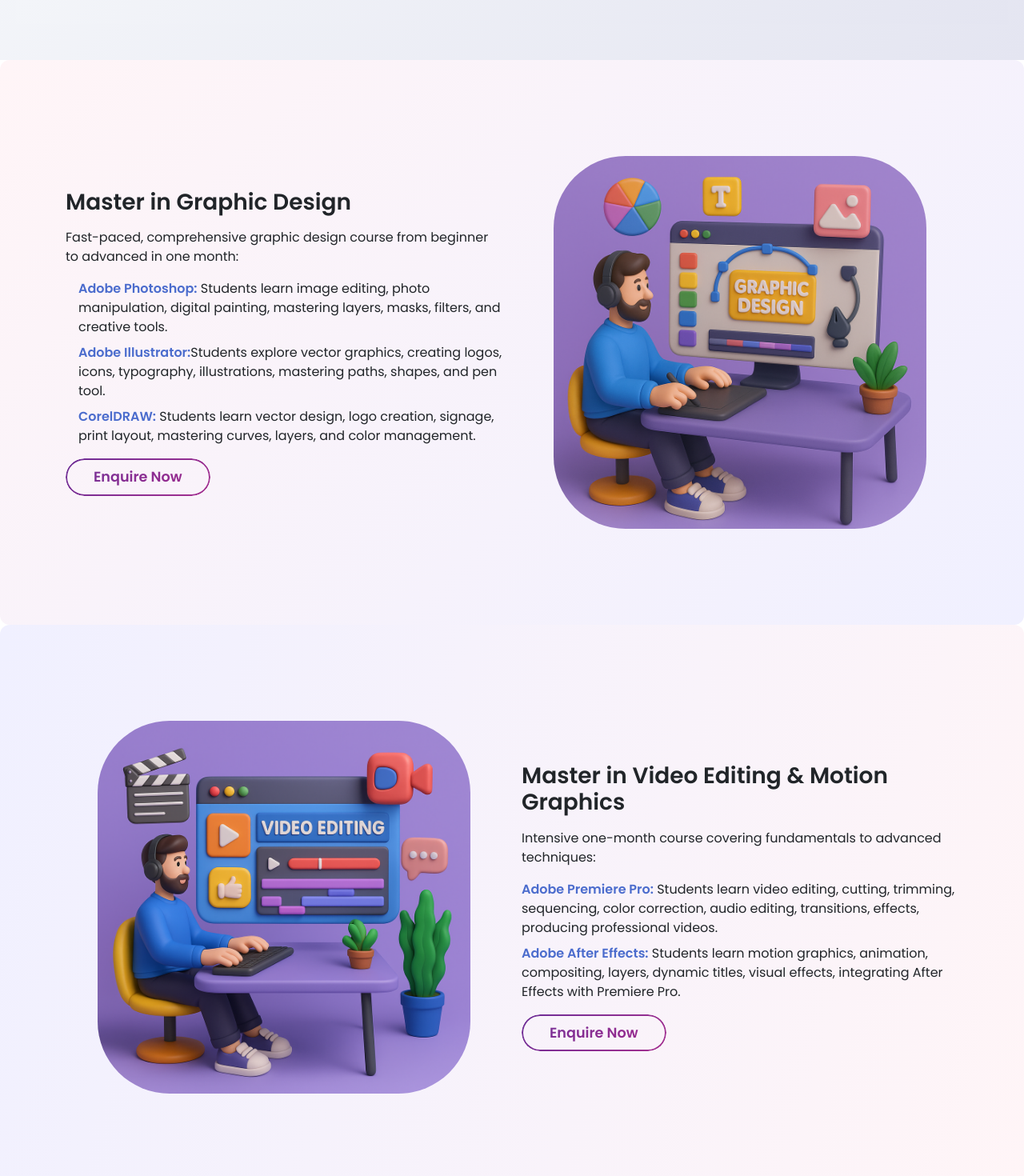
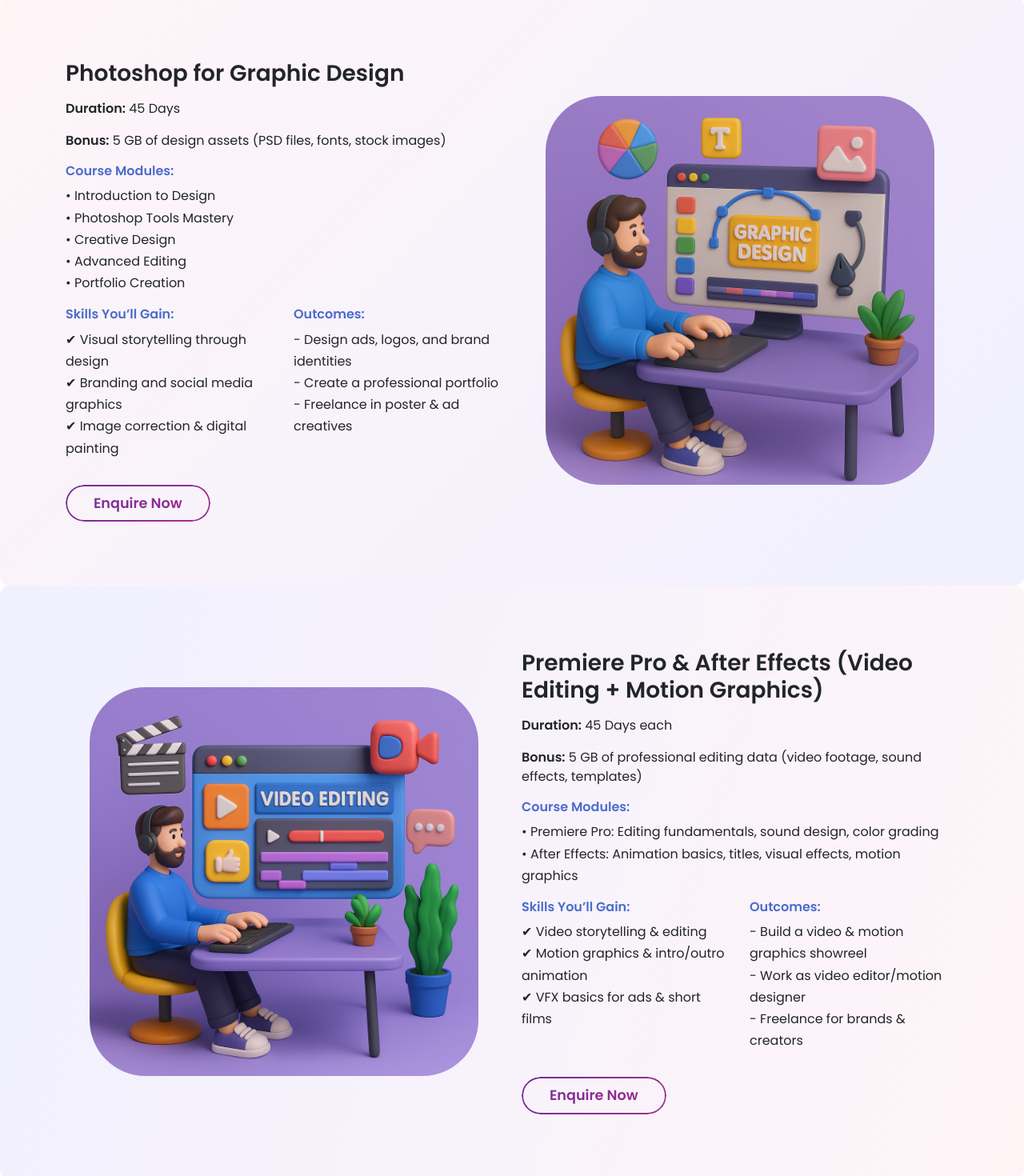
Before and after one commit to colorverse-cvs/cvswr, a React (Vite) app: page /Courses in a window 1280 px wide. Shown: the part 580-2050 px from the top of the page at 80% size. Built offline with nearby package versions, Linux system fonts and the light colour scheme.

Commit message:
add courses and update content and images

```diff
--- a/src/Pages/Courses/Courses.css
+++ b/src/Pages/Courses/Courses.css
@@ -1,4 +1,66 @@
-/* Intro Section */
+ .text-gradient {
+    background: linear-gradient(90deg, #2563eb, #9333ea, #ec4899);
+    -webkit-background-clip: text;
+    -webkit-text-fill-color: transparent;
+  }
+
+  .text-indigo { color: #4f46e5; }
+
+  .why-section {
+    transition: transform 0.3s ease-in-out, box-shadow 0.3s ease-in-out;
+  }
+
+  .why-section:hover {
+    box-shadow: 0 15px 30px rgba(0, 0, 0, 0.1);
+  }
+
+  .benefit-card {
+    transition: transform 0.3s ease, box-shadow 0.3s ease;
+    background: #fdf7ff;
+  }
+
+  .benefit-card:hover {
+    transform: translateY(-5px);
+    box-shadow: 0 12px 25px rgba(0, 0, 0, 0.08);
+  }
+
+  .benefit-card .icon {
+    font-size: 2rem;
+    color: #4f46e5;
+  }
+
+  .enroll-box {
+    background: linear-gradient(to right, #ede9fe, #eef2ff);
+  }
+
+  .enroll-box h5 {
+    font-size: 1.25rem;
+  }
+
+  .enroll-box i {
+    color: #4f46e5;
+  }
+
+.course-section ul {
+  line-height: 1.7;
+}
+
+.course-section h6 {
+  color: #4b6ccd;
+}
+
+.contact-info {
+  font-weight: 600;
+  color: #5b4acc;
+  margin-top: 10px;
+}
+
+.why-section {
+  background: #f7f7ff;
+  padding: 15px 20px;
+  border-radius: 10px;
+}
+
 .intro-section {
     padding: 100px 20px;
     background: linear-gradient(135deg, #f5f7fa, #e4e5f1);
@@ -46,7 +108,7 @@
 
 /* Subtle Faint Gradients */
 .intro-section {
-    padding: 45px 20px;
+    padding: 50px 20px;
     background: linear-gradient(135deg, #f5f7fa, #e4e5f1);
     color: #333;
 }
@@ -75,12 +137,12 @@
     min-height: 380px;
     /* background: rgba(255, 255, 255, 0.4); */
     border-radius: 20px;
-    padding: 30px;
+    padding: 35px;
 }
 
 .floating-img {
     width: -webkit-fill-available;
-    padding: 10px;
+    padding: 30px;
     border-radius: 100px;
 }
 
@@ -102,3 +164,15 @@
   transform: translateY(-3px);
   box-shadow: 0 8px 20px rgba(0, 0, 0, 0.2);
 }
+
+
+@media (max-width: 768px) {
+  .course-section {
+    padding: 40px 15px;
+  }
+  .floating-img {
+    width: -webkit-fill-available;
+    padding: 5px;
+    border-radius: 50px;
+}
+}
--- a/src/Pages/Courses/Courses.jsx
+++ b/src/Pages/Courses/Courses.jsx
@@ -1,27 +1,234 @@
 import React from "react";
 import ProjectStart from "../../components/ProjectStart/ProjectStart";
+import EnquiryButton from "../../UI_Component/button";
 import "./Courses.css";
+
 import courseimg from "../../assets/Graphicdesign.png";
 import courseimg1 from "../../assets/Videoediting.png";
-import courseimg2 from "../../assets/idDesign.jpg";
-import courseimg3 from "../../assets/LrDesing4.jpg";
-import courseimg4 from "../../assets/psDesign3.jpg";
-import courseimg5 from "../../assets/An-icon.jpg";
-import courseimg6 from "../../assets/pr-icon.jpg";
-import EnquiryButton from "../../UI_Component/button";
+import courseimg2 from "../../assets/figma.png";
+import courseimg3 from "../../assets/maya.png";
+import courseimg5 from "../../assets/nuke.png";
 
+const Courses = () => {
 
-function Courses() {
+  const courseData = [
+    {
+      gradientClass: "gradient-1",
+      title: "Photoshop for Graphic Design",
+      duration: "45 Days",
+      bonus: "5 GB of design assets (PSD files, fonts, stock images)",
+      modules: [
+        "Introduction to Design",
+        "Photoshop Tools Mastery",
+        "Creative Design",
+        "Advanced Editing",
+        "Portfolio Creation",
+      ],
+      skills: [
+        "Visual storytelling through design",
+        "Branding and social media graphics",
+        "Image correction & digital painting",
+      ],
+      outcomes: [
+        "Design ads, logos, and brand identities",
+        "Create a professional portfolio",
+        "Freelance in poster & ad creatives",
+      ],
+      imgSrc: courseimg,
+      imgAlt: "Photoshop Course",
+    },
+    {
+      gradientClass: "gradient-2",
+      reverse: true,
+      title: "Premiere Pro & After Effects (Video Editing + Motion Graphics)",
+      duration: "45 Days each",
+      bonus:
+        "5 GB of professional editing data (video footage, sound effects, templates)",
+      modules: [
+        "Premiere Pro: Editing fundamentals, sound design, color grading",
+        "After Effects: Animation basics, titles, visual effects, motion graphics",
+      ],
+      skills: [
+        "Video storytelling & editing",
+        "Motion graphics & intro/outro animation",
+        "VFX basics for ads & short films",
+      ],
+      outcomes: [
+        "Build a video & motion graphics showreel",
+        "Work as video editor/motion designer",
+        "Freelance for brands & creators",
+      ],
+      imgSrc: courseimg1,
+      imgAlt: "Video Editing Course",
+    },
+    {
+      gradientClass: "gradient-1",
+      title: "UI/UX Design (Figma + Adobe XD)",
+      duration: "60 Days",
+      modules: [
+        "UX Fundamentals",
+        "UI Design Basics",
+        "Figma/Adobe XD Prototyping",
+        "Usability Testing",
+        "Portfolio Projects",
+      ],
+      skills: [
+        "Wireframing & prototyping",
+        "UI kit creation & responsive design",
+        "UX research & testing",
+      ],
+      outcomes: [
+        "Create a portfolio-ready case study",
+        "Be job-ready for UI/UX roles",
+        "Freelance for apps & websites",
+      ],
+      imgSrc: courseimg2,
+      imgAlt: "UI/UX Design Course",
+    },
+    {
+      gradientClass: "gradient-2",
+      reverse: true,
+      title: "Autodesk Maya (CG & VFX – Lighting, Lookdev & Rendering)",
+      duration: "25 Days",
+      modules: [
+        "3D pipeline basics",
+        "Lighting Techniques",
+        "Look Development",
+        "Rendering",
+        "Final CG Project",
+      ],
+      skills: [
+        "Lighting for cinematic effects",
+        "Look development for film/game assets",
+        "Rendering optimization",
+      ],
+      outcomes: [
+        "Work as Lighting Artist/Lookdev Specialist",
+        "Studio-level VFX training",
+        "Freelance in 3D design",
+      ],
+      imgSrc: courseimg3,
+      imgAlt: "Maya Course",
+    },
+    {
+      gradientClass: "gradient-1",
+      title: "CG & VFX Compositing (Nuke & After Effects)",
+      duration: "25 Days",
+      modules: [
+        "Compositing Fundamentals",
+        "Green Screen & Roto",
+        "Tracking & Matchmoving",
+        "Color Grading & Matching",
+        "Showreel Creation",
+      ],
+      skills: [
+        "Professional compositing",
+        "Tracking, roto, matte painting basics",
+        "Color grading & finishing",
+      ],
+      outcomes: [
+        "Create a VFX compositing showreel",
+        "Work as Compositor/VFX Artist",
+        "Freelance in post-production",
+      ],
+      imgSrc: courseimg5,
+      imgAlt: "Compositing Course",
+    },
+  ];
+
+  const benefits = [
+  { icon: "fas fa-user-check", text: "Lifetime Creative Support & Mentorship the Classroom" },
+  { icon: "fas fa-video", text: "Personalized Showreel & Industry-Ready Portfolio Creation" },
+  { icon: "fas fa-award", text: "Learn Directly from Award-Winning Industry Professionals" },
+  { icon: "fas fa-briefcase", text: "Hands-On, Career-Focused Training with Real Projects" },
+];
+
+const enrollmentSteps = [
+  "Connect with our mentors for personalized guidance",
+  "Choose your creative specialization",
+  "Secure your enrollment",
+  "Start learning with lifetime access & mentorship",
+];
+  const CourseSection = ({
+  gradientClass,
+  reverse = false,
+  title,
+  duration,
+  bonus,
+  modules,
+  skills,
+  outcomes,
+  imgSrc,
+  imgAlt,
+}) => (
+  <section className={`course-section ${gradientClass}`}>
+    <div className="container">
+      <div
+        className={`row align-items-center gy-4 ${
+          reverse ? "flex-lg-row-reverse" : ""
+        }`}
+      >
+        {/* Course Info */}
+        <div className="col-lg-6 text-dark">
+          <h3 className="fw-bold mb-3">{title}</h3>
+
+          {duration && (
+            <p>
+              <strong>Duration:</strong> {duration}
+            </p>
+          )}
+          {bonus && (
+            <p>
+              <strong>Bonus:</strong> {bonus}
+            </p>
+          )}
+
+          <h6 className="fw-bold mt-3">Course Modules:</h6>
+          <ul className="list-unstyled">
+            {modules.map((m, i) => (
+              <li key={i}>• {m}</li>
+            ))}
+          </ul>
+
+          {/* Skills & Outcomes */}
+          <div className="row mt-3">
+            <div className="col-md-6">
+              <h6 className="fw-bold">Skills You’ll Gain:</h6>
+              <ul className="list-unstyled">
+                {skills.map((s, i) => (
+                  <li key={i}>✔ {s}</li>
+                ))}
+              </ul>
+            </div>
+            <div className="col-md-6">
+              <h6 className="fw-bold">Outcomes:</h6>
+              <ul className="list-unstyled">
+                {outcomes.map((o, i) => (
+                  <li key={i}>- {o}</li>
+                ))}
+              </ul>
+            </div>
+          </div>
+
+          <EnquiryButton label="Enquire Now" className="mt-3" />
+        </div>
+
+        {/* Image */}
+        <div className="col-lg-6 text-center">
+          <img src={imgSrc} alt={imgAlt} className="floating-img" />
+        </div>
+      </div>
+    </div>
+  </section>
+);
   return (
     <div className="courses-page">
       {/* Intro Section */}
       <section className="intro-section text-center">
-        <section className="intro-section text-center">
         <div className="container">
-            <p className="lead  stylish-intro">
-              At <span className="brand">ColorVerse Studio</span>, we specialize
-              in bringing your vision to life with a comprehensive suite of
-              multimedia services. Our expertise spans{" "} <br></br>
+          <p className="lead stylish-intro">
+            At <span className="brand">ColorVerse Studio</span>, we specialize in bringing your vision to life with a comprehensive suite of multimedia services. Our expertise spans{" "}
+            <br />
             <strong className="highlight">3D advertising</strong> |{" "}
             <strong className="highlight">graphic design</strong> |{" "}
             <strong className="highlight">video editing</strong> |{" "}
@@ -29,66 +236,57 @@
           </p>
         </div>
       </section>
+<section>
+      {courseData.map((course, index) => (
+        <CourseSection key={index} {...course} />
+      ))}
+</section>
+<section className="py-5 bg-light">
+  <div className="container">
+    <div className="why-section p-4 p-md-5 rounded-4 shadow-lg bg-white border border-gray-200 position-relative text-center">
+      <h3 className="fw-bold mb-5 text-gradient display-6">
+        Why Visionaries Choose <span className="text-indigo">Colorverse Studio</span>
+      </h3>
 
-      </section>
-
-      {/* Graphic Design Section */}
-      <section className="course-section gradient-1">
-        <div className="container">
-          <div className="row align-items-center gy-4">
-            <div className="col-lg-6 text-dark">
-              <h3 className="fw-bold mb-3">Master in Graphic Design</h3>
-              <p>
-                Fast-paced, comprehensive graphic design course from beginner to advanced in one month:
-              </p>
-              <ul className="list-unstyled ms-3">
-                <li className="mb-2">
-                  <span className="highlight">Adobe Photoshop:</span> Students learn image editing, photo manipulation, digital painting, mastering layers, masks, filters, and creative tools.
-                </li>
-                <li className="mb-2">
-                  <span className="highlight">Adobe Illustrator:</span>Students explore vector graphics, creating logos, icons, typography, illustrations, mastering paths, shapes, and pen tool.
-                </li>
-                <li>
-                  <span className="highlight">CorelDRAW:</span> Students learn vector design, logo creation, signage, print layout, mastering curves, layers, and color management.
-                </li>
-              </ul>
-              <EnquiryButton label="Enquire Now" />
-            </div>
-            <div className="col-lg-6 text-center">
-              <div className="course-illustration">
-                <img src={courseimg} alt="Design 1" className="floating-img"/>
-
+      <div className="row g-4 text-start">
+        {benefits.map((benefit, idx) => (
+          <div key={idx} className="col-md-6">
+            <div className="benefit-card p-4 rounded-3 shadow-sm d-flex align-items-start">
+              <i className={`${benefit.icon} icon me-3`}></i>
+              <div>{benefit.text}</div>
             </div>
           </div>
+        ))}
       </div>
+
+      <div className="enroll-box mt-5 p-4 rounded-3 bg-indigo-light border border-indigo shadow-sm text-start">
+        <h5 className="fw-bold text-indigo mb-3">How to Begin Your Journey:</h5>
+        <ul className="list-unstyled mb-0">
+          {enrollmentSteps.map((step, idx) => (
+            <li key={idx} className="mb-2">
+              <i className="fas fa-arrow-right text-indigo me-2"></i>
+              {step}
+            </li>
+          ))}
+        </ul>
       </div>
-      </section>
 
-      {/* Video Editing Section */}
-      <section className="course-section gradient-2">
-        <div className="container">
-          <div className="row align-items-center gy-4 flex-lg-row-reverse">
-            <div className="col-lg-6 text-dark">
-              <h3 className="fw-bold mb-3">Master in Video Editing & Motion Graphics</h3>
-              <p>
-                Intensive one-month course covering fundamentals to advanced techniques:
+      <p className="contact-info mt-4 text-muted">
+        <i className="fas fa-envelope"></i>
+        <a
+          href="mailto:colorversestudio25@gmail.com"
+          className="text-decoration-none text-indigo ms-1"
+        >
+          colorversestudio25@gmail.com
+        </a>{" "}
+        | <i className="fas fa-phone"></i>
+        <a
+          href="tel:+918605807047"
+          className="text-decoration-none text-indigo ms-1"
+        >
+          +91 8605807047
+        </a>
       </p>
-              <ul className="list-unstyled ">
-                <li className="mb-2">
-                  <span className="highlight">Adobe Premiere Pro:</span> Students learn video editing, cutting, trimming, sequencing, color correction, audio editing, transitions, effects, producing professional videos.
-                </li>
-                <li>
-                  <span className="highlight">Adobe After Effects:</span> Students learn motion graphics, animation, compositing, layers, dynamic titles, visual effects, integrating After Effects with Premiere Pro.
-                </li>
-              </ul>
-              <EnquiryButton label="Enquire Now" />
-
-            </div>
-            <div className="col-lg-6 text-center">
-              <div className="course-illustration">
-                <img src={courseimg1} alt="Premiere Pro" className="floating-img" />
-              </div>
-            </div>
     </div>
   </div>
 </section>
@@ -97,13 +295,22 @@
       <section className="cta-section text-center">
         <div className="container">
           <ProjectStart
-            title={<>Creative Solutions <br /> for Real Impact</>}
+            title={
+              <>
+                Creative Solutions <br /> for Real Impact
+              </>
+            }
             buttonLabel="Contact Us"
           />
         </div>
       </section>
     </div>
   );
-}
+};
+
+
+
+
+
 
 export default Courses;
```
Also changed, not shown: src/components/Breadcrumbs/Breadcrumbs.jsx (+5 -5 lines), src/components/EnquiryForm/EnquiryForm.css (+13 -11 lines), src/components/EnquiryForm/EnquiryForm.jsx (+8 -1 lines), src/components/Popup/Popup.css (+5 -5 lines), src/components/Popup/Popup.jsx (+8 -1 lines), src/assets/figma.png (added). Lines whose indentation alone changed are shown as unchanged.
